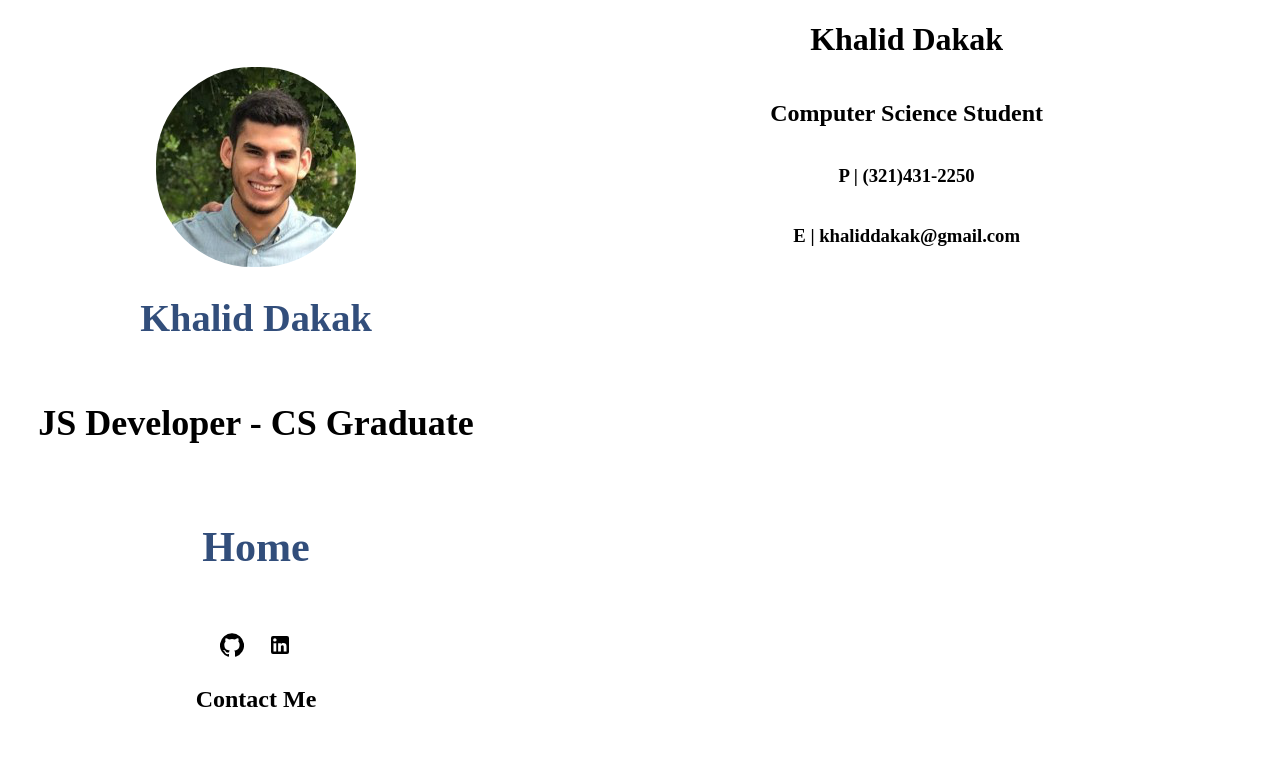
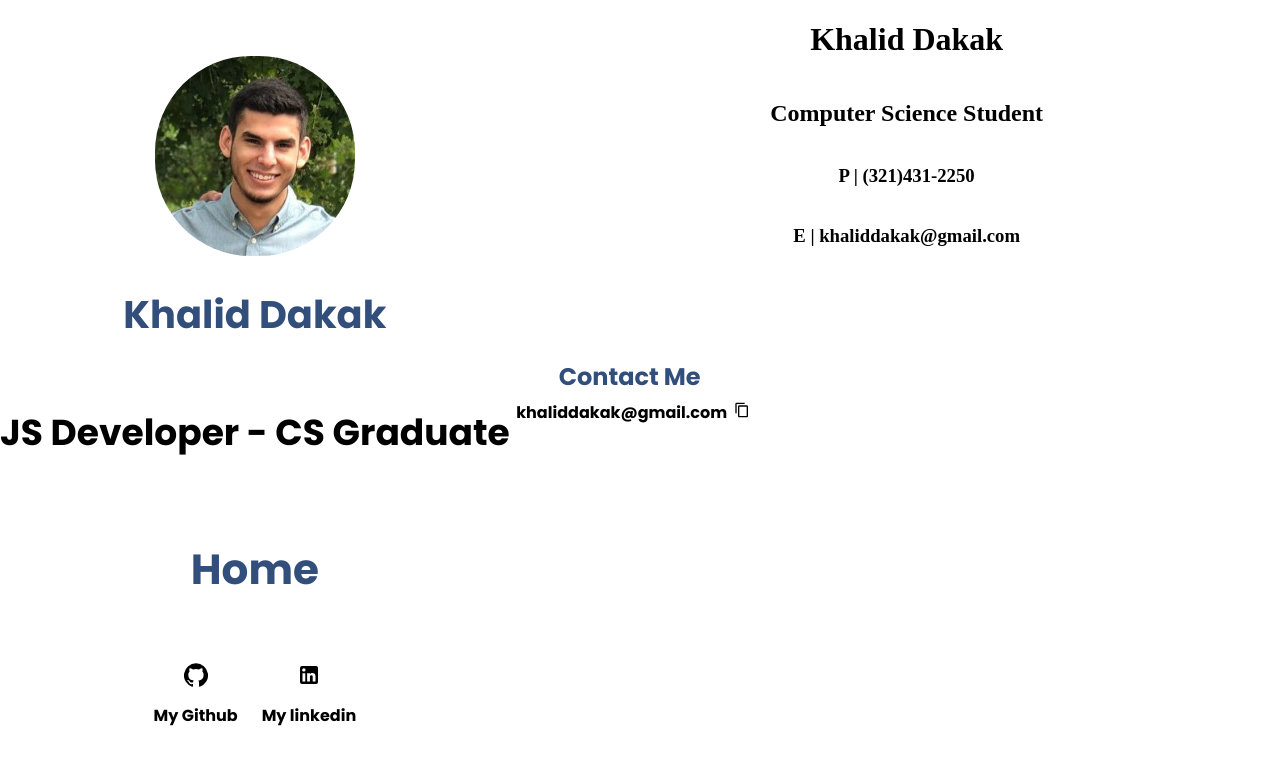
Before and after one commit to KhalidD98/personal-website, a React (Create React App) app: page /resume in a window 1280 px wide. Shown: the top 764 px of the page. Built offline with nearby package versions, Linux system fonts and the light colour scheme.

Commit message:
Change font / added email

```diff
--- a/src/LeftSide.js
+++ b/src/LeftSide.js
@@ -1,12 +1,12 @@
 import React from 'react'
-import { Grid } from '@material-ui/core';
-import { makeStyles } from '@material-ui/core/styles';
-import GitHubIcon from '@material-ui/icons/GitHub';
-import LinkedInIcon from '@material-ui/icons/LinkedIn';
+import { Grid } from '@material-ui/core'
+import { makeStyles } from '@material-ui/core/styles'
+import GitHubIcon from '@material-ui/icons/GitHub'
+import LinkedInIcon from '@material-ui/icons/LinkedIn'
 import image from './content/profilePicture.png'
 import { Link } from "react-router-dom"
 import { motion } from "framer-motion"
-
+import { MdContentCopy } from "react-icons/md"
 
 const useStyles = makeStyles((theme) => ({
     icons: {
@@ -18,7 +18,8 @@ const useStyles = makeStyles((theme) => ({
         color: '#324E7B',
         [theme.breakpoints.down('md')]: {
             fontSize: '36px'
-        }
+        },
+        fontFamily: 'poppins',
     },
     image: {
         borderRadius: '96px',
@@ -27,7 +28,8 @@ const useStyles = makeStyles((theme) => ({
         fontSize: '36px',
         [theme.breakpoints.down('md')]: {
             fontSize: '24px',
-        }
+        },
+        fontFamily: 'poppins',
     },
     resume: {
         fontSize: '36px',
@@ -38,6 +40,7 @@ const useStyles = makeStyles((theme) => ({
     resumeText: {
         textDecoration: 'none',
         color: '#324E7B',
+        fontFamily: 'poppins',
     },
     container: {
         [theme.breakpoints.up('sm')]: {
@@ -61,15 +64,45 @@ const useStyles = makeStyles((theme) => ({
         }
     },
     routingContainers: {
-        cursor: 'pointer'
+        display: 'flex',
+        flexDirection: 'column',
+        justifyContent: 'center',
+        alignItems: 'center',
+        cursor: 'pointer',
+        fontFamily: 'poppins',
     },
     contactForm: {
-        paddingTop: '5px'
+        display: 'flex',
+        flexDirection: 'column',
+        justifyContent: 'center',
+        alignItems: 'center',
+        fontFamily: 'poppins',
+    },
+    contactFormTitle: {
+        marginTop: '20%',
+        margin: '0',
+        color: '#324E7B',
+    },
+    email: {
+        display: 'flex',
+        flexDirection: 'row',
+        justifyContent: 'center',
+        alignItems: 'center',
+    },
+    emailContent: {
+        margin: '0.5vw'
+    },
+    clipboard: {
+        cursor: 'pointer',
+    },
+    popup: {
+        opacity: '0'
     }
 }))
 
 export default function LeftSide({ props }) {
     const classes = useStyles()
+    const [isActive, setIsActive] = React.useState(false);
 
     const githubClicked = () => {
         window.location = 'https://github.com/KhalidD98/'
@@ -114,12 +147,18 @@ export default function LeftSide({ props }) {
                     alignItems="center"
                     spacing={3}>
 
-                    <Grid item>
-                        <GitHubIcon onClick={githubClicked} className={classes.routingContainers} />
+                    <Grid item onClick={githubClicked}>
+                        <motion.div whileHover={{ scale: 1.1 }} className={classes.routingContainers}>
+                            <GitHubIcon onClick={githubClicked} />
+                            <p> My Github </p>
+                        </motion.div>
                     </Grid>
 
-                    <Grid item>
-                        <LinkedInIcon onClick={linkedInClicked} className={classes.routingContainers} />
+                    <Grid item onClick={githubClicked}>
+                        <motion.div whileHover={{ scale: 1.1 }} className={classes.routingContainers}>
+                            <LinkedInIcon onClick={linkedInClicked} />
+                            <p> My linkedin </p>
+                        </motion.div>
                     </Grid>
 
                 </Grid>
@@ -127,8 +166,25 @@ export default function LeftSide({ props }) {
 
             {/* Contact Form */}
             <Grid item className={classes.contactForm}>
-                <h2>Contact Me</h2>
+                <h2 className={classes.contactFormTitle}>Contact Me</h2>
+                <div className={classes.email}>
+                    <p className={classes.emailContent}>khaliddakak@gmail.com</p>
+                    <motion.div whileHover={{ color: 'rgb(200, 0, 0)' }}>
+                        <MdContentCopy onClick={() => {
+                            setIsActive(!isActive)
+                            setTimeout(() => {
+                                setIsActive(false)
+                            }, 1000)
+                            navigator.clipboard.writeText('khaliddakak@gmail.com')
+                        }} className={classes.clipboard} />
+                    </motion.div>
+                </div>
+                <motion.p animate={{ opacity: isActive ? [1, 0] : 0 }} transition={{ duration: 1 }} className={classes.popup}>Copied!</motion.p>
             </Grid>
         </Grid >
     )
 }
+// onClick={() => setIsActive(!isActive)}
+// animate={{
+//     rotate: isActive ? 90 : 0,
+// }}
--- a/src/Projects.js
+++ b/src/Projects.js
@@ -173,12 +173,12 @@ export default function Projects({ data }) {
             <Grid item>
                 {/* If video is available, show */}
                 {data.video === 'albumReview.mp4' &&
-                    <video width="93%" height="88%" playbackRate={3} autoPlay loop muted playsinline >
+                    <video width="93%" height="88%" playbackRate={3} autoPlay loop muted >
                         <source src={albumReview} type="video/mp4"></source>
                     </video>
                 }
                 {data.video === 'minecraftServerDemo.mp4' &&
-                    <video width="90%" height="85%" playbackRate={3} autoPlay loop muted playsinline >
+                    <video width="90%" height="85%" playbackRate={3} autoPlay loop muted >
                         <source src={minecraftServerDemo} type="video/mp4"></source>
                     </video>
                 }
```
